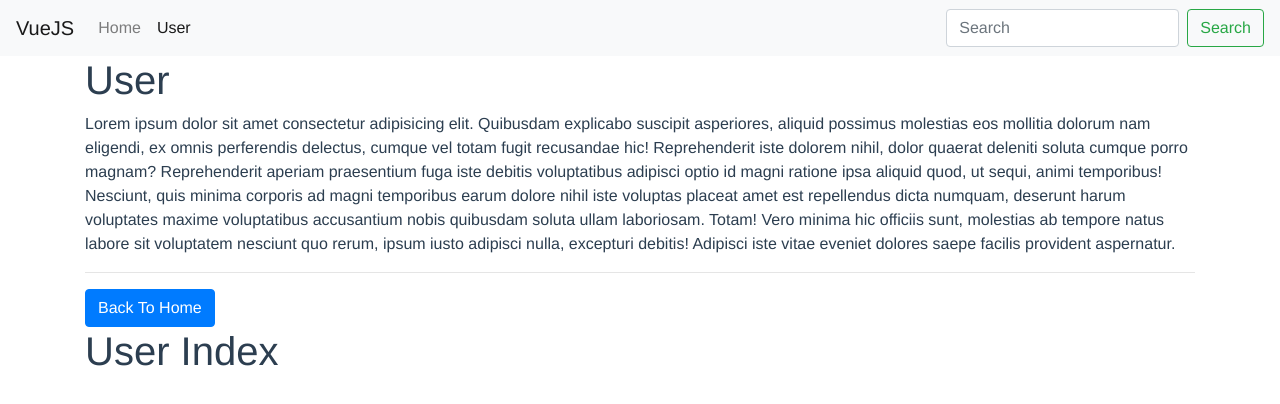
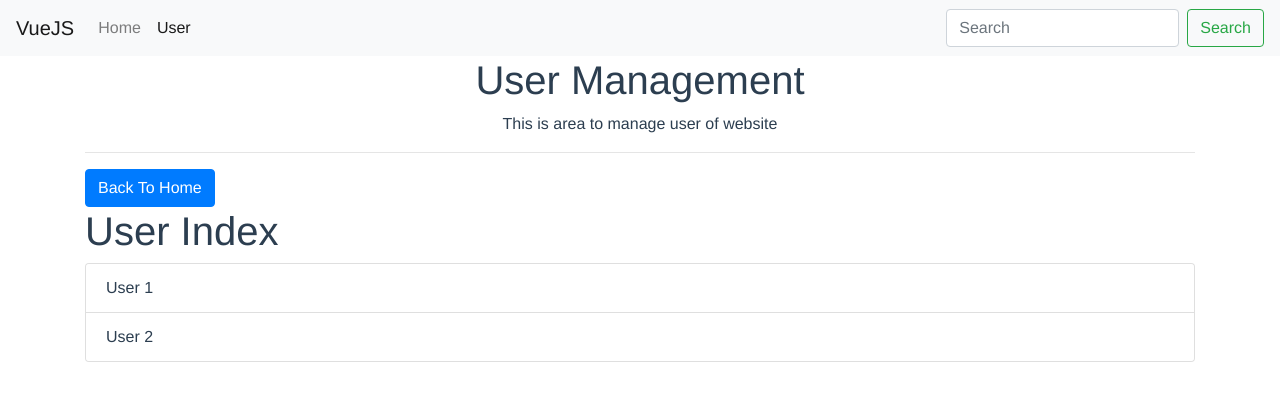
Before and after one commit to hoangchien97/learn-VueJS, a Vue app in the folder vue-router/: page /user in a window 1280 px wide. Shown: the top 404 px of the page. Built offline with nearby package versions, Linux system fonts and the light colour scheme.

Commit message:
dieu huong voi routes children

```diff
--- a/vue-router/src/components/user/Index.vue
+++ b/vue-router/src/components/user/Index.vue
@@ -1,5 +1,25 @@
 <template>
-  <h1>User Index</h1>
+  <div>
+    <h1>User Index</h1>
+    <div class="card">
+      <ul class="list-group list-group-flush">
+        <router-link
+          tag="li"
+          to="user/1"
+          class="list-group-item"
+          style="cursor: pointer"
+        >User 1
+        </router-link>
+        <router-link
+          tag="li"
+          to="user/2"
+          class="list-group-item"
+          style="cursor: pointer"
+        >User 2
+        </router-link>
+      </ul>
+    </div>
+  </div>
 </template>
 
 <script>
--- a/vue-router/src/components/user/User.vue
+++ b/vue-router/src/components/user/User.vue
@@ -1,12 +1,9 @@
 <template>
     <div>
-        <h1>User</h1>
-        <p>Lorem ipsum dolor sit amet consectetur adipisicing elit. Quibusdam explicabo suscipit asperiores, aliquid possimus molestias eos mollitia dolorum nam eligendi, ex omnis perferendis delectus, cumque vel totam fugit recusandae hic!
-        Reprehenderit iste dolorem nihil, dolor quaerat deleniti soluta cumque porro magnam? Reprehenderit aperiam praesentium fuga iste debitis voluptatibus adipisci optio id magni ratione ipsa aliquid quod, ut sequi, animi temporibus!
-        Nesciunt, quis minima corporis ad magni temporibus earum dolore nihil iste voluptas placeat amet est repellendus dicta numquam, deserunt harum voluptates maxime voluptatibus accusantium nobis quibusdam soluta ullam laboriosam. Totam!
-        Vero minima hic officiis sunt, molestias ab tempore natus labore sit voluptatem nesciunt quo rerum, ipsum iusto adipisci nulla, excepturi debitis! Adipisci iste vitae eveniet dolores saepe facilis provident aspernatur.</p>
+        <h1 class="text-center">User Management</h1>
+        <p class="text-center">This is area to manage user of website</p>
         <hr>
-        <button class="btn btn-primary" @click="backHome">Back To Home</button>
+        <button class="btn btn-primary" @click="backHome">Back To Home</button><!-- btn-block -->
         <!-- routes child => using router-view -->
         <router-view></router-view>
     </div>
--- a/vue-router/src/components/user/UserDetail.vue
+++ b/vue-router/src/components/user/UserDetail.vue
@@ -1,6 +1,8 @@
 <template>
     <div>
         <h1>User Detail</h1>
+        <p>User with ID : {{id}}</p>
+        <!-- $route.params.id -->
     </div>
 </template>
 
@@ -8,7 +10,7 @@
 export default {
     data(){
         return {
-
+            id: this.$route.params.id
         }
     },
 }
```
